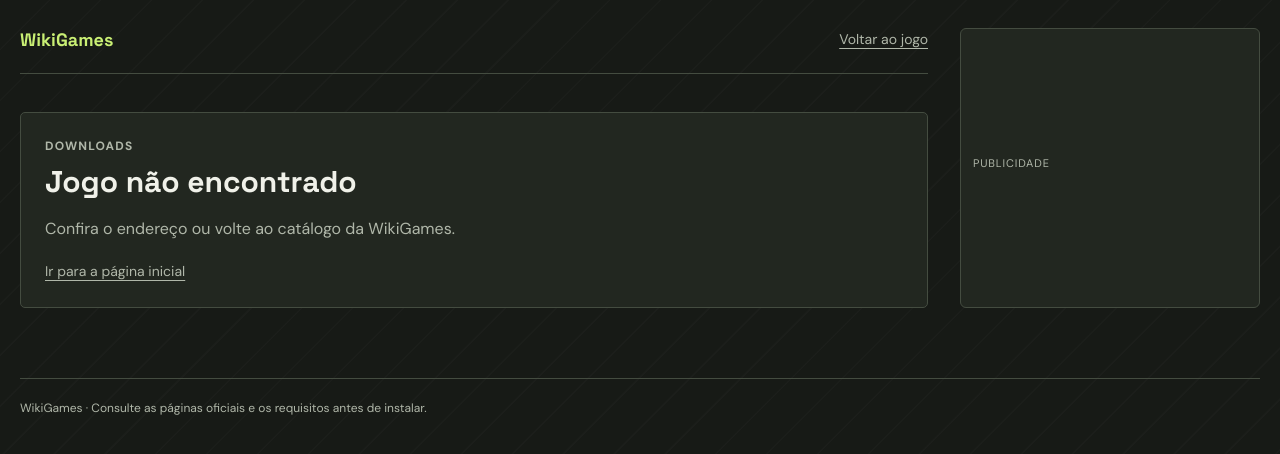
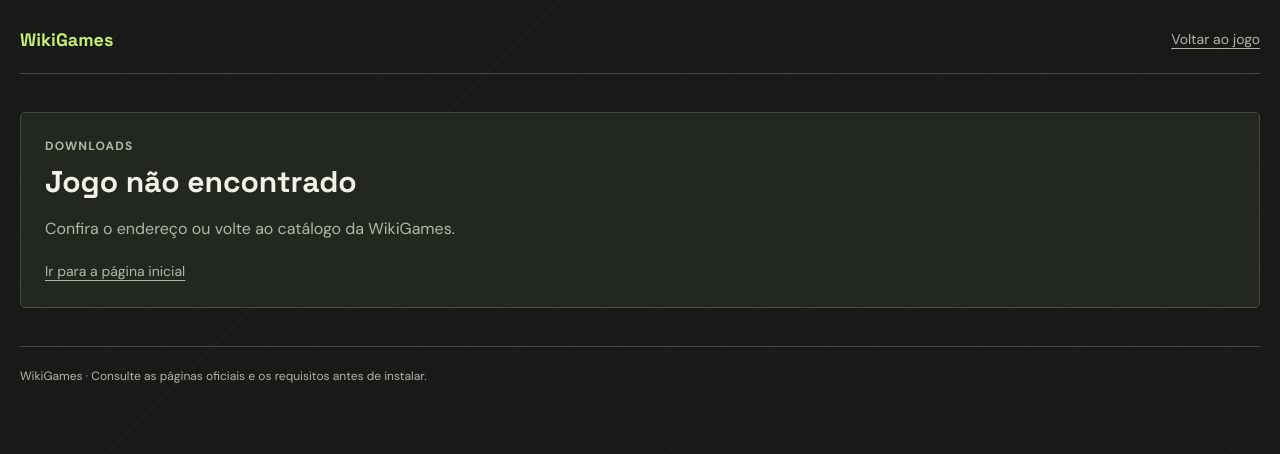
Before and after one commit to Carlin-dark/wiki-games, a plain HTML site: page downloads/index.html in a window 1280 px wide. Drawn offline with Linux system fonts and the light colour scheme.

Commit message:
Add files via upload

```diff
--- a/downloads/index.html
+++ b/downloads/index.html
@@ -52,54 +52,10 @@
         }
         a { color: inherit; }
 
-        /* Layout principal modificado para suportar a barra lateral (Sidebar) */
         .page {
             width: min(1240px, calc(100% - 36px));
             margin: 0 auto;
             padding: 28px 0 64px;
-            display: grid;
-            grid-template-columns: minmax(0, 1fr) 300px;
-            gap: 32px;
-            align-items: start;
-        }
-
-        .main-content {
-            grid-column: 1;
-            min-width: 0;
-        }
-
-        .sidebar {
-            grid-column: 2;
-            position: sticky;
-            top: 28px;
-            display: flex;
-            flex-direction: column;
-            gap: 20px;
-        }
-
-        .ad-banner-box {
-            width: 300px;
-            max-width: 100%;
-            background: var(--surface);
-            border: 1px solid var(--line);
-            border-radius: 6px;
-            padding: 12px;
-            text-align: center;
-            min-height: 280px;
-            display: flex;
-            flex-direction: column;
-            align-items: center;
-            justify-content: center;
-            overflow: hidden;
-        }
-
-        .ad-label {
-            align-self: flex-start;
-            margin-bottom: 8px;
-            color: var(--muted);
-            font-size: 11px;
-            letter-spacing: 0.08em;
-            text-transform: uppercase;
         }
 
         .topbar { display: flex; justify-content: space-between; align-items: center; gap: 16px; padding-bottom: 22px; border-bottom: 1px solid var(--line); }
@@ -154,22 +110,11 @@
 </head>
 <body>
     <main class="page" id="downloads-page" aria-live="polite">
-        <!-- Conteúdo Principal -->
-        <div class="main-content">
-            <header class="topbar">
-                <a class="brand" href="../">WikiGames</a>
-                <a class="back-link" id="back-link" href="../">Voltar ao jogo</a>
-            </header>
-            <div id="downloads-content"></div>
-        </div>
-
-        <!-- Barra Lateral com o Banner de Anúncio -->
-        <aside class="sidebar">
-            <div class="ad-banner-box" id="sidebar-ad-container">
-                <span class="ad-label">Publicidade</span>
-            </div>
-        </aside>
-
+        <header class="topbar">
+            <a class="brand" href="../">WikiGames</a>
+            <a class="back-link" id="back-link" href="../">Voltar ao jogo</a>
+        </header>
+        <div id="downloads-content"></div>
         <footer>WikiGames · Consulte as páginas oficiais e os requisitos antes de instalar.</footer>
     </main>
 
@@ -369,18 +314,5 @@
         })();
     </script>
 
-    <!-- Script do Banner de Anúncio Posicionado na Lateral -->
-    <script>
-        (function(s){
-            s.dataset.zone = '12254528';
-            s.src = 'https://n6wxm.com/vignette.min.js';
-            const container = document.getElementById('sidebar-ad-container');
-            if (container) {
-                container.appendChild(s);
-            } else {
-                document.body.appendChild(s);
-            }
-        })(document.createElement('script'));
-    </script>
 </body>
 </html>
```
